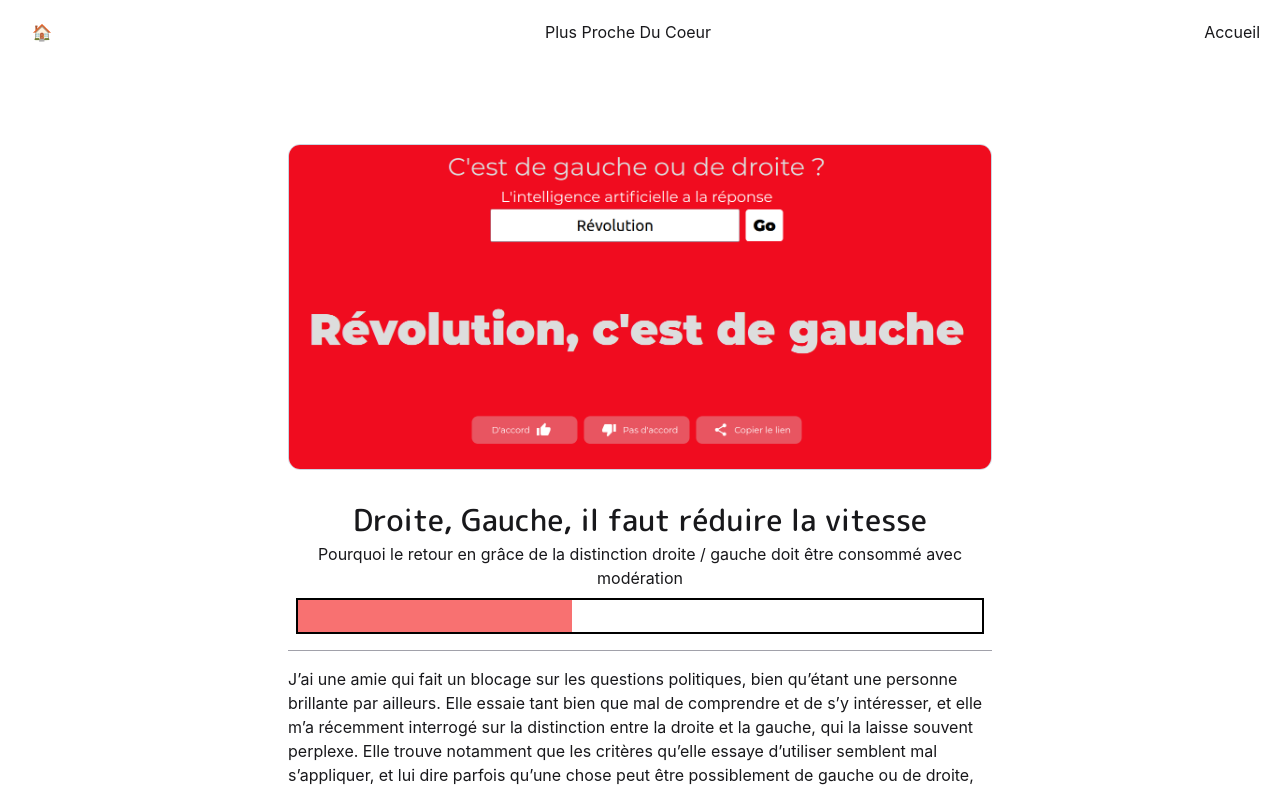
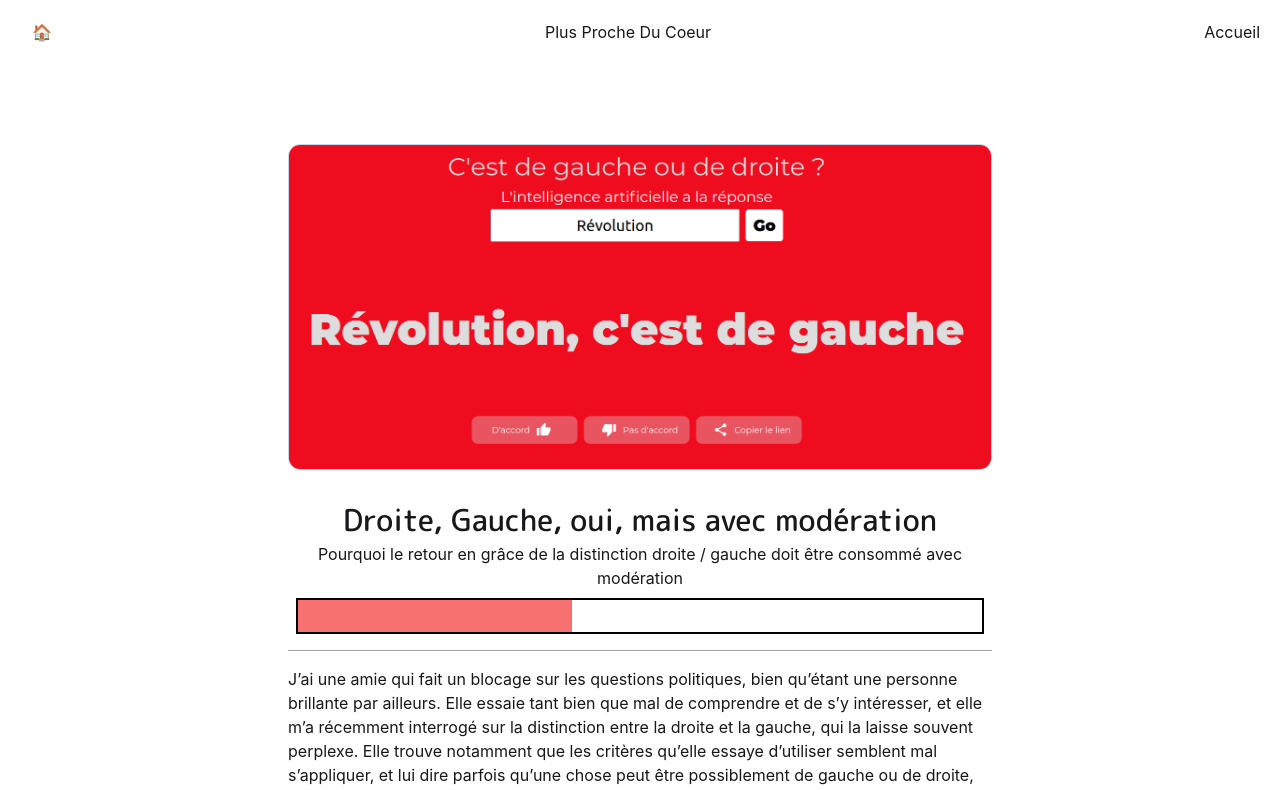
Before and after one commit to mathieuhourdin/mathieuhourdin.github.io, an Astro site: page /blog/droite-gauche-reduire-la-vitesse in a window 1280 px wide. Shown: the top 790 px of the page. Built offline with nearby package versions, Linux system fonts and the light colour scheme; Astro itself is replaced by a stand-in of ours.

Commit message:
change title for article droite gauche

```diff
--- a/src/pages/blog/droite-gauche-reduire-la-vitesse.md
+++ b/src/pages/blog/droite-gauche-reduire-la-vitesse.md
@@ -1,5 +1,5 @@
 ---
-title: "Droite, Gauche, il faut réduire la vitesse"
+title: "Droite, Gauche, oui, mais avec modération"
 description: "Pourquoi le retour en grâce de la distinction droite / gauche doit être consommé avec modération"
 pubDate: "Jun 22 2023"
 heroImage: "/gauche-droite.png"
```
